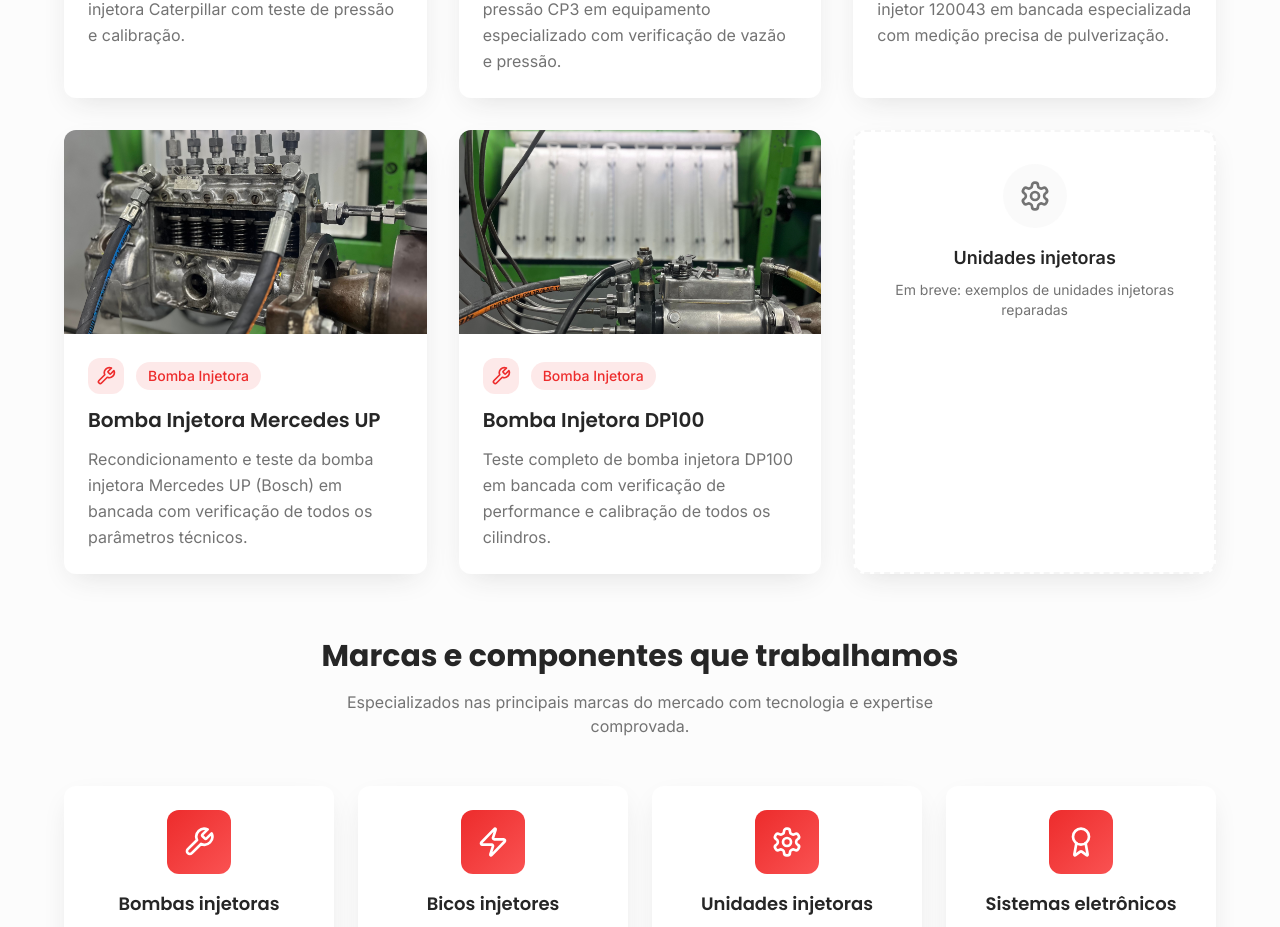
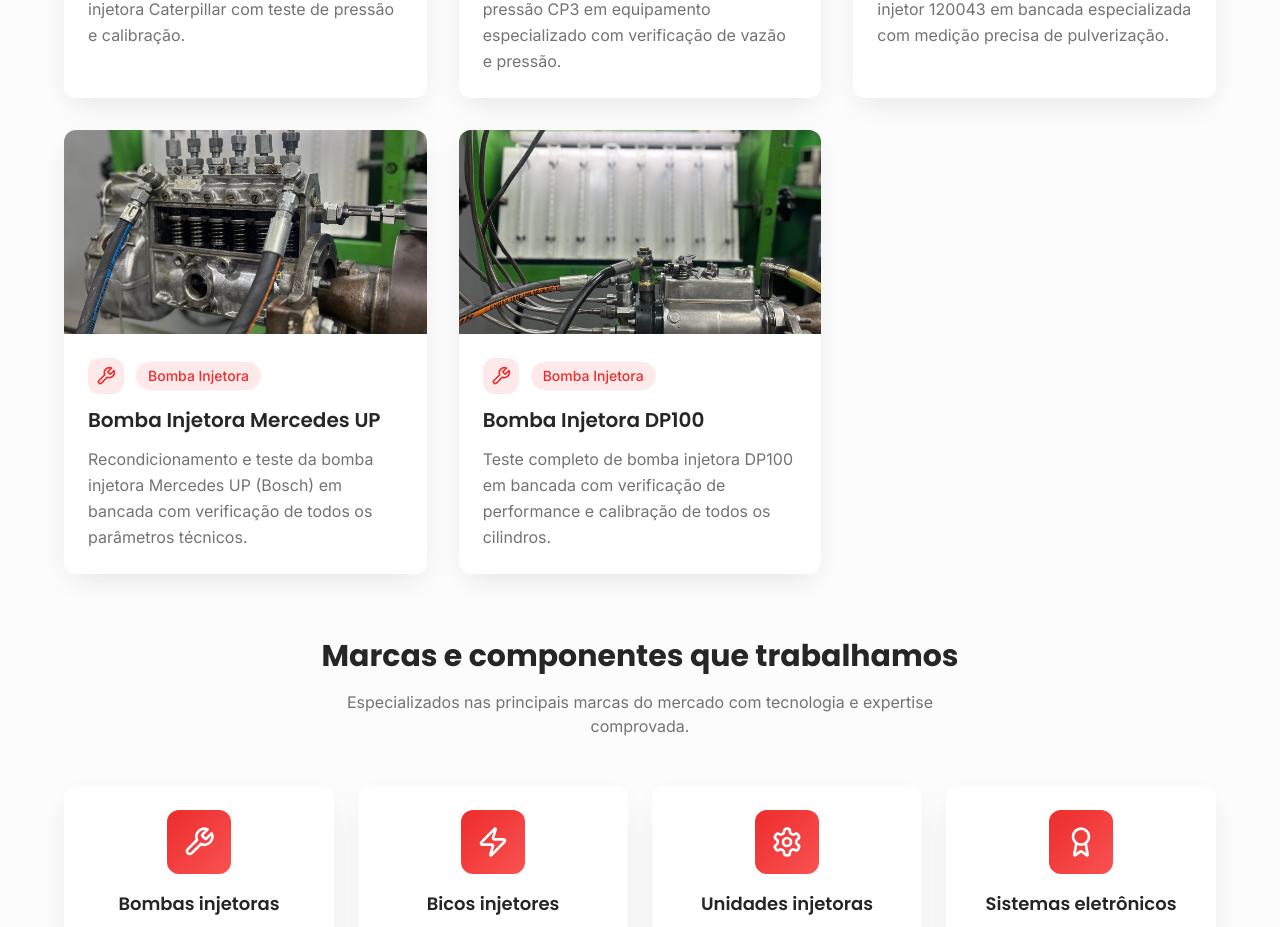
Before and after one commit to DevZipMateus/diesel-web-studio, a React (Vite) app: page / in a window 1280 px wide. Shown: the part 4020-4947 px from the top of the page. Built offline with nearby package versions, Linux system fonts and the light colour scheme; the HTML template or start-up script is replaced by a standard one.

Commit message:
Remove work gallery section

```diff
--- a/src/components/WorkGallery.tsx
+++ b/src/components/WorkGallery.tsx
@@ -111,19 +111,6 @@ const WorkGallery = () => {
                 </div>
               </div>
             ))}
-
-            {/* Placeholder card for unidades injetoras */}
-            <div className="bg-card rounded-lg shadow-elegant p-8 text-center border-2 border-dashed border-muted">
-              <div className="bg-muted/50 w-16 h-16 rounded-full flex items-center justify-center mx-auto mb-4">
-                <Settings className="w-8 h-8 text-muted-foreground" />
-              </div>
-              <h3 className="text-lg font-semibold text-foreground mb-2">
-                Unidades injetoras
-              </h3>
-              <p className="text-muted-foreground text-sm">
-                Em breve: exemplos de unidades injetoras reparadas
-              </p>
-            </div>
           </div>
 
           {/* Capabilities Section */}
```
